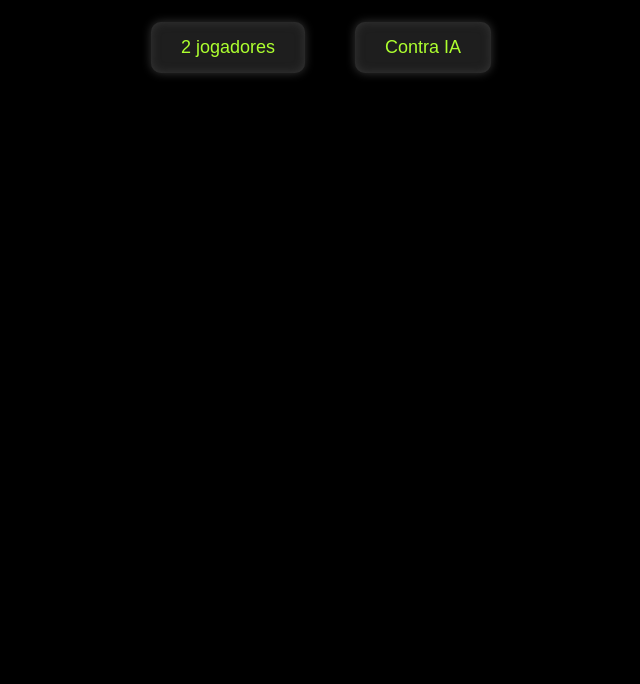
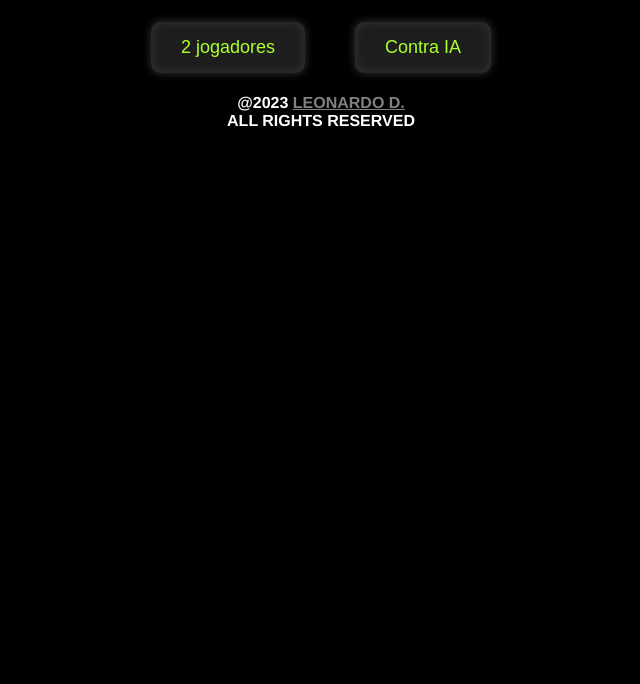
Before and after one commit to ek1l/Jogo-da-velha, a plain HTML site: page index.html in a window 1280 px wide. Shown: the part 116-800 px from the top of the page, without its empty margins (319-959 px from the left). Drawn offline with Linux system fonts and the light colour scheme.

Commit message:
Direitos autorais

```diff
--- a/css/style.css
+++ b/css/style.css
@@ -122,7 +122,13 @@ display: inline-block;
 margin-top: 17px;
 }
 
+.direitos {
+    color: white;
+}
 
+a {
+    color: gray;
+}
 /* classe esconder */
 
 .hide {
--- a/index.html
+++ b/index.html
@@ -46,6 +46,11 @@
     <div id="message" class="hide">
         <p>JOGADOR VENCEU</p>
     </div>
+    <div class="direitos">
+        <h4>@2023 <a href="https://github.com/ek1l">LEONARDO D.</a> <br>
+
+          ALL RIGHTS RESERVED</h4>
+      </div>
 
     <script src="/js/script.js"></script>
 </body>
```
